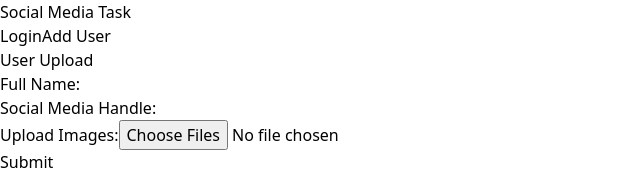
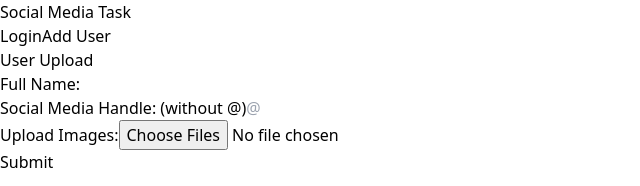
Before and after one commit to Haardtripathi/social-media-task, a React (Vite) app in the folder frontend/: page /users in a window 1280 px wide. Shown: the top 186 px of the page, without its empty margins (0-640 px from the left). Built offline with nearby package versions, Linux system fonts and the light colour scheme.

Commit message:
new change 2

```diff
--- a/frontend/src/components/AdminUsers.jsx
+++ b/frontend/src/components/AdminUsers.jsx
@@ -51,9 +51,10 @@ const AdminUsers = () => {
                     {users.map(user => (
                         <tr key={user._id} className="hover:bg-gray-50">
                             <td className="border border-gray-300 p-4">{user.fullName}</td>
+                            <td className="border border-gray-300 p-4">{user.fullName}</td>
                             <td className="border border-gray-300 p-4">
                                 <a
-                                    href={`https://www.instagram.com/${user.socialMediaHandle}/`}
+                                    href={`https://www.instagram.com/${user.socialMediaHandle.replace('@', '')}/`}
                                     target="_blank"
                                     rel="noopener noreferrer"
                                     className="flex items-center space-x-2"
@@ -63,7 +64,7 @@ const AdminUsers = () => {
                                         alt="Instagram Logo"
                                         className="w-5 h-5"
                                     />
-                                    <span>{user.socialMediaHandle}</span>
+                                    <span>{user.socialMediaHandle.replace('@', '')}</span> {/* Display handle without @ */}
                                 </a>
                             </td>
                             <td className="border border-gray-300 p-4">
--- a/frontend/src/components/UserUpload.jsx
+++ b/frontend/src/components/UserUpload.jsx
@@ -1,7 +1,7 @@
 // UserUpload.js
 import React, { useState } from 'react';
 import axios from '../axiosConfig.js';
-import { useNavigate, Link } from 'react-router-dom';
+import { useNavigate } from 'react-router-dom';
 
 const UserUpload = () => {
     const [fullName, setFullName] = useState('');
@@ -28,7 +28,11 @@ const UserUpload = () => {
         e.preventDefault();
         const formData = new FormData();
         formData.append('fullName', fullName);
-        formData.append('socialMediaHandle', socialMediaHandle);
+
+        // Remove "@" from the social media handle before saving to the database
+        const sanitizedSocialMediaHandle = socialMediaHandle.replace('@', '');
+        formData.append('socialMediaHandle', sanitizedSocialMediaHandle);
+
         for (let i = 0; i < images.length; i++) {
             formData.append('images', images[i]);
         }
@@ -61,11 +65,14 @@ const UserUpload = () => {
                     />
                 </div>
                 <div className="mb-4">
-                    <label className="block text-sm font-medium text-gray-700">Social Media Handle:</label>
+                    <label className="block text-sm font-medium text-gray-700">
+                        Social Media Handle: <span className="text-gray-500">(without @)</span>
+                    </label>
                     <input
                         type="text"
                         value={socialMediaHandle}
                         onChange={(e) => setSocialMediaHandle(e.target.value)}
+                        placeholder="@"
                         required
                         className="mt-1 block w-full p-2 border border-gray-300 rounded-md"
                     />
```
